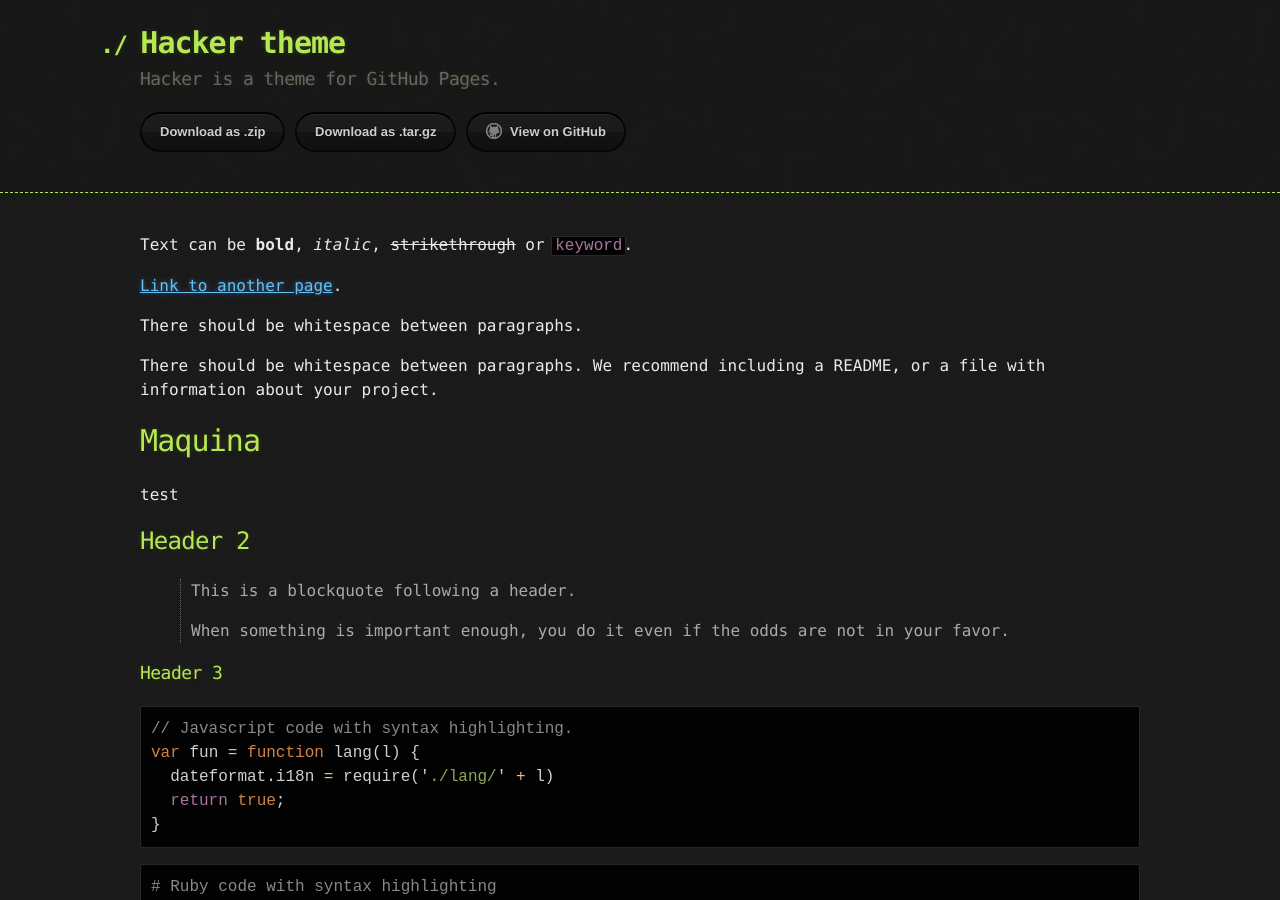
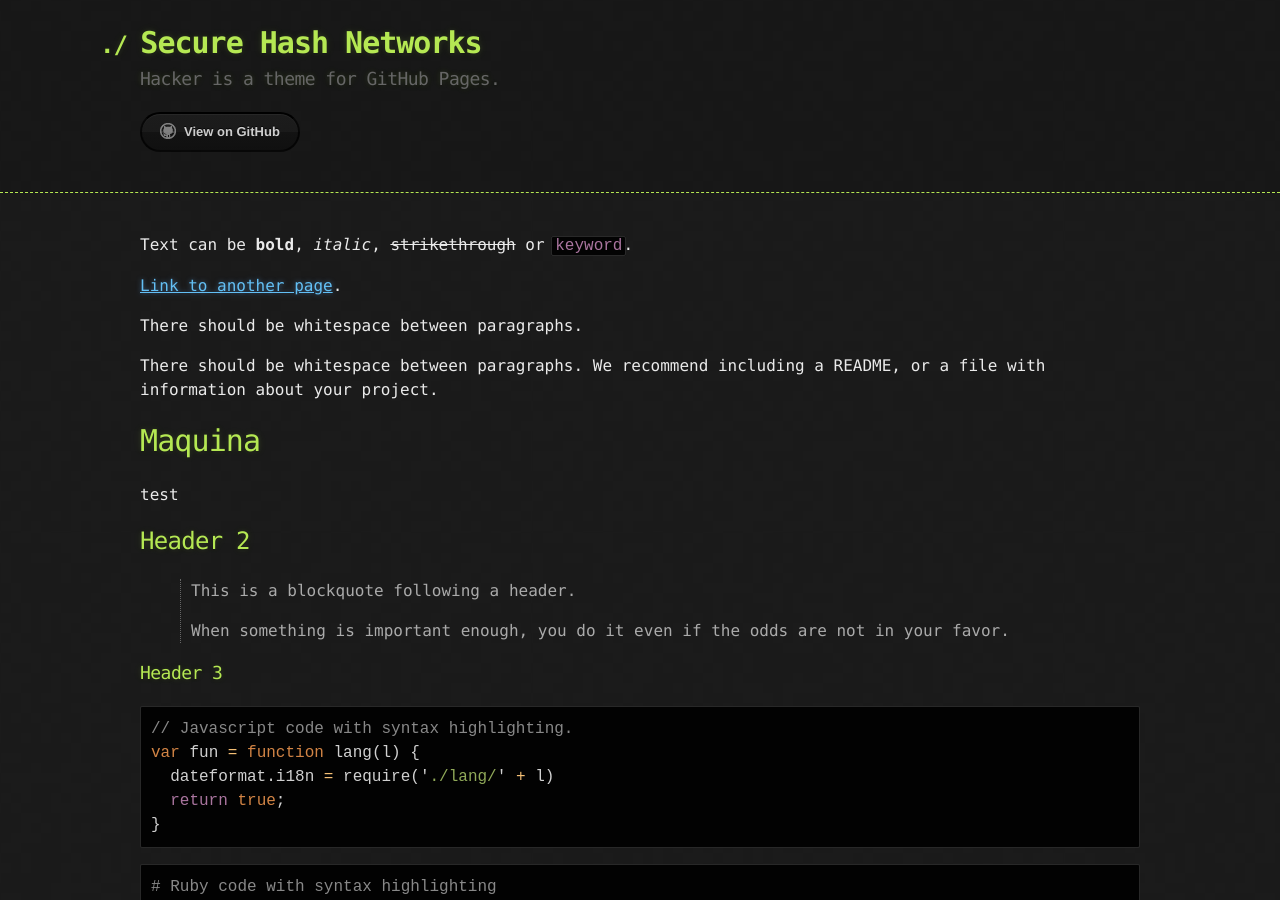
Before and after one commit to securehashnetworks/securehashnetworks.github.io, a Jekyll site: the page built from index.md, in a window 1280 px wide and 900 px high. Built offline with Jekyll 4.4.1, drawn with Linux system fonts in a browser that asks for light colours.

Commit message:
Update _config.yml

```diff
--- a/_config.yml
+++ b/_config.yml
@@ -1,5 +1,5 @@
-title: Hacker theme
+title: Secure Hash Networks
 description: Hacker is a theme for GitHub Pages.
-show_downloads: true
+show_downloads: false
 google_analytics:
 theme: jekyll-theme-hacker
```
